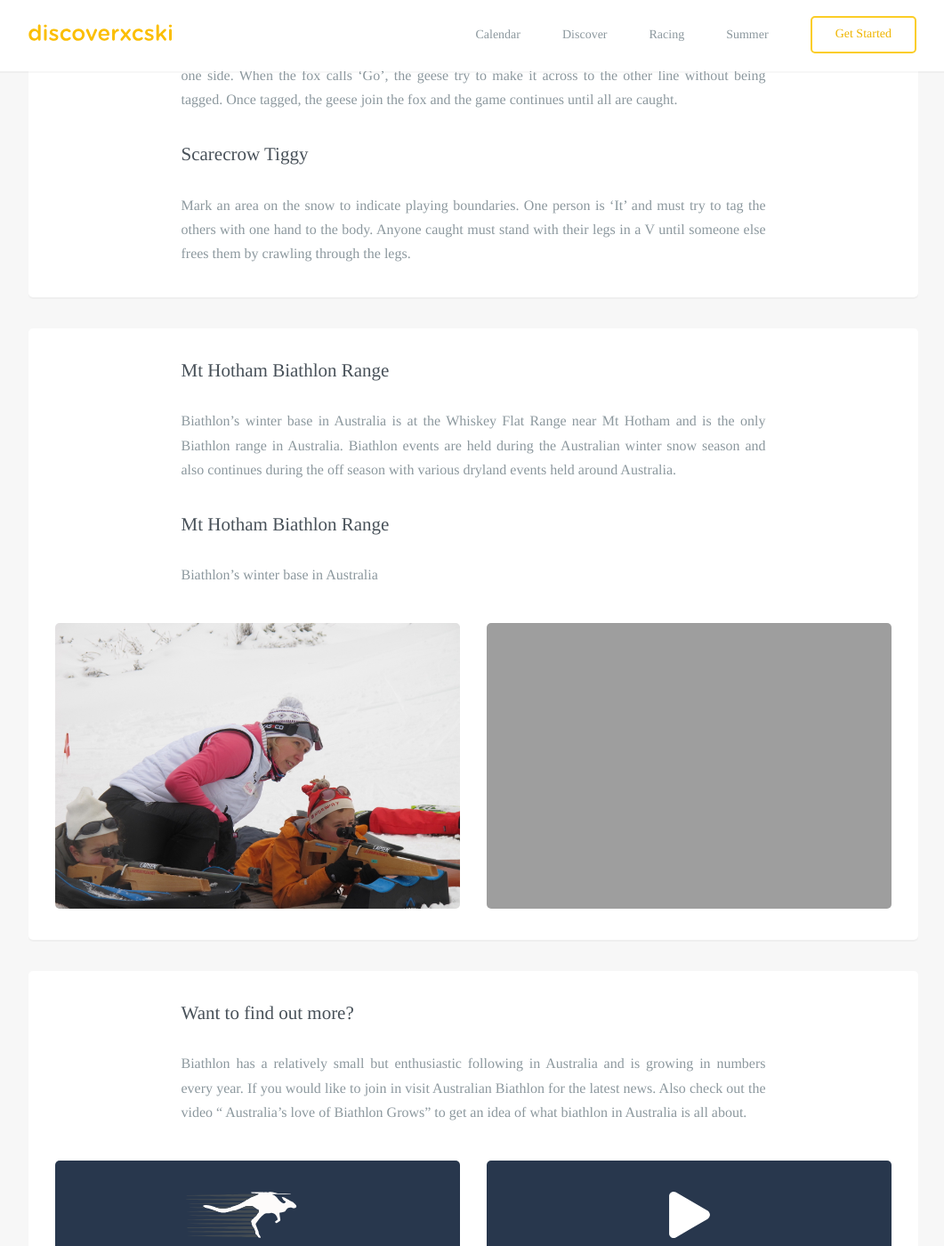
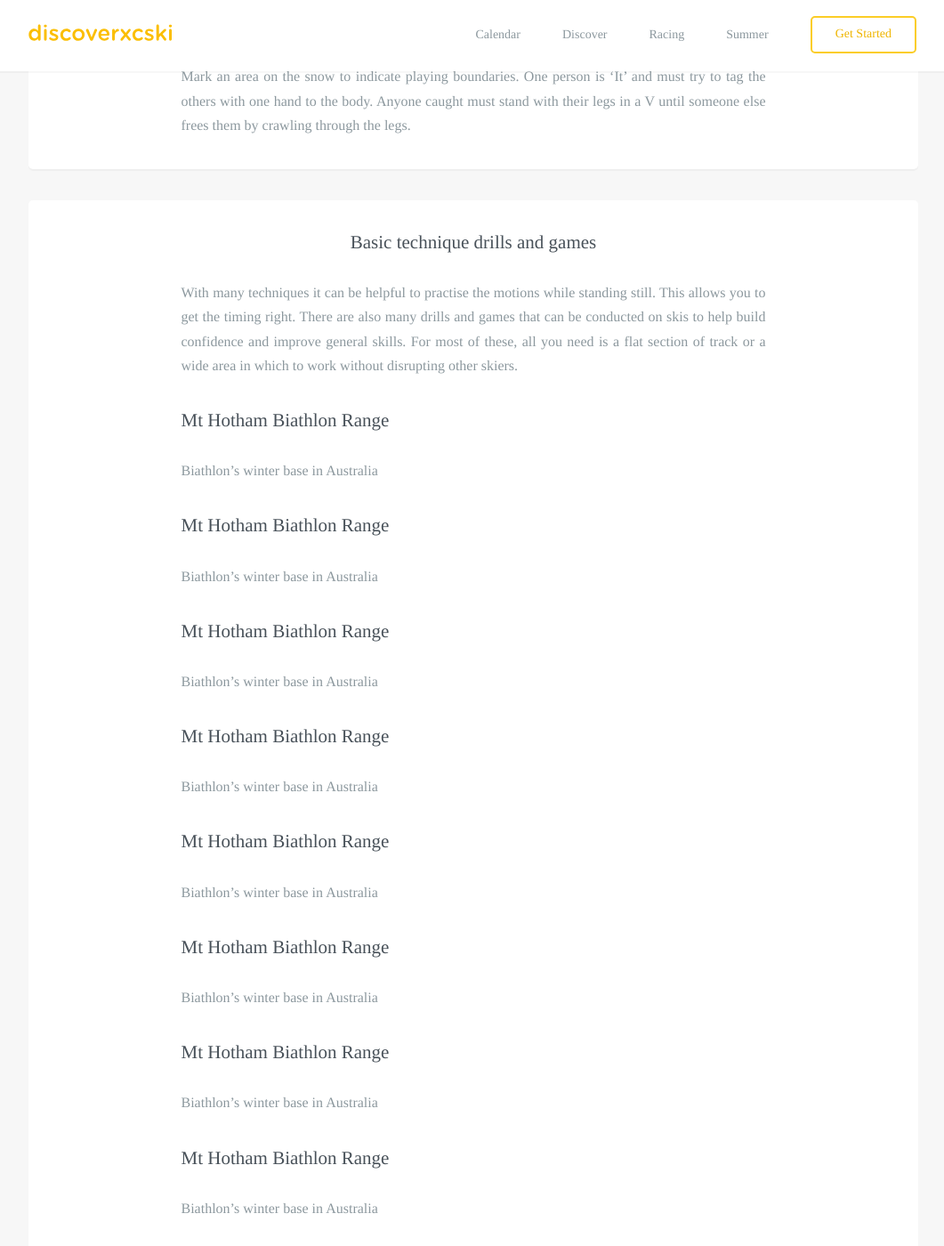
Before and after one commit to robcatto/robcatto.github.io, a Jekyll site: the page built from get-started/improve-your-skills/index.html, in a window 1280 px wide and 1400 px high, scrolled down 1414 px. Shown: the whole window at 89% size, without its empty margins (108-1169 px from the left). Built offline with Jekyll 4.4.1, drawn with Linux system fonts in a browser that asks for light colours; some web fonts are replaced; Markdown is read by kramdown in place of the engine named in the settings.

Commit message:
Update index.html

```diff
--- a/get-started/improve-your-skills/index.html
+++ b/get-started/improve-your-skills/index.html
@@ -48,11 +48,11 @@ layout: default
                     <h3 class="heading__aligned--page" style="text-align: center;">Fun schoolyard games for the snow</h3>
                     <p class="left__aligned--p">Many schoolyard games can be played on skis.  Most are best played without poles, and can be done on skating or classic skis.  All you need is a wide, relatively flat area of snow.  The aim of all these games is to promote confidence and mobility on the snow. Make up some new games of your own that involve plenty of skiing and changes of direction.
                         <h3 class="heading__aligned--page">Touch</h3>
-                        <p class="left__aligned--p">Play the same as for touch on the grass. Use a plastic drink bottle if a ball is not available.
+                        <br class="left__aligned--p">Play the same as for touch on the grass. Use a plastic drink bottle if a ball is not available.
                         <h3 class="heading__aligned--page">Frisbee football</h3>
-                        <p class="left__aligned--p">Select two teams. A goal is scored every time all players on one side touch the frisbee without an intervening possession from the other team.
+                        <br class="left__aligned--p">Select two teams. A goal is scored every time all players on one side touch the frisbee without an intervening possession from the other team.
                         <h3 class="heading__aligned--page">Fox and the geese</h3>
-                        <p class="left__aligned--p">Mark two lines on the snow about 40m apart. The fox stands in the middle and the geese line up one one side. When the fox calls ‘Go’, the geese try to make it across to the other line without being tagged. Once tagged, the geese join the fox and the game continues until all are caught.
+                        <br class="left__aligned--p">Mark two lines on the snow about 40m apart. The fox stands in the middle and the geese line up one one side. When the fox calls ‘Go’, the geese try to make it across to the other line without being tagged. Once tagged, the geese join the fox and the game continues until all are caught.
                         <h3 class="heading__aligned--page">Scarecrow Tiggy</h3>
                         <p class="left__aligned--p">Mark an area on the snow to indicate playing boundaries. One person is ‘It’ and must try to tag the others with one hand to the body.  Anyone caught must stand with their legs in a V until someone else frees them by crawling through the legs.
                     </p>
@@ -61,9 +61,25 @@ layout: default
 
 
                  <section class="mobile_section">
-                <h3 class="heading__aligned--page">Mt Hotham Biathlon Range</h3>
+                <h3 class="heading__aligned--page" style="text-align: center;">Basic technique drills and games</h3>
                 <p class="left__aligned--p">
-                    Biathlon’s winter base in Australia is at the Whiskey Flat Range near Mt Hotham and is the only Biathlon range in Australia.  Biathlon events are held during the Australian winter snow season and also continues during the off season with various dryland events held around Australia.
+                    With many techniques it can be helpful to practise the motions while standing still.  This allows you to get the timing right. There are also many drills and games that can be conducted on skis to help build confidence and improve general skills. For most of these, all you need is a flat section of track or a wide area in which to work without disrupting other skiers.
+                        <h3 class="heading__aligned--page">Mt Hotham Biathlon Range</h3>
+                        <p class="left__aligned--p">Biathlon’s winter base in Australia
+                        <h3 class="heading__aligned--page">Mt Hotham Biathlon Range</h3>
+                        <p class="left__aligned--p">Biathlon’s winter base in Australia
+                        <h3 class="heading__aligned--page">Mt Hotham Biathlon Range</h3>
+                        <p class="left__aligned--p">Biathlon’s winter base in Australia
+                        <h3 class="heading__aligned--page">Mt Hotham Biathlon Range</h3>
+                        <p class="left__aligned--p">Biathlon’s winter base in Australia
+                        <h3 class="heading__aligned--page">Mt Hotham Biathlon Range</h3>
+                        <p class="left__aligned--p">Biathlon’s winter base in Australia
+                        <h3 class="heading__aligned--page">Mt Hotham Biathlon Range</h3>
+                        <p class="left__aligned--p">Biathlon’s winter base in Australia
+                        <h3 class="heading__aligned--page">Mt Hotham Biathlon Range</h3>
+                        <p class="left__aligned--p">Biathlon’s winter base in Australia
+                        <h3 class="heading__aligned--page">Mt Hotham Biathlon Range</h3>
+                        <p class="left__aligned--p">Biathlon’s winter base in Australia
                         <h3 class="heading__aligned--page">Mt Hotham Biathlon Range</h3>
                         <p class="left__aligned--p">Biathlon’s winter base in Australia
                 </p>
```
